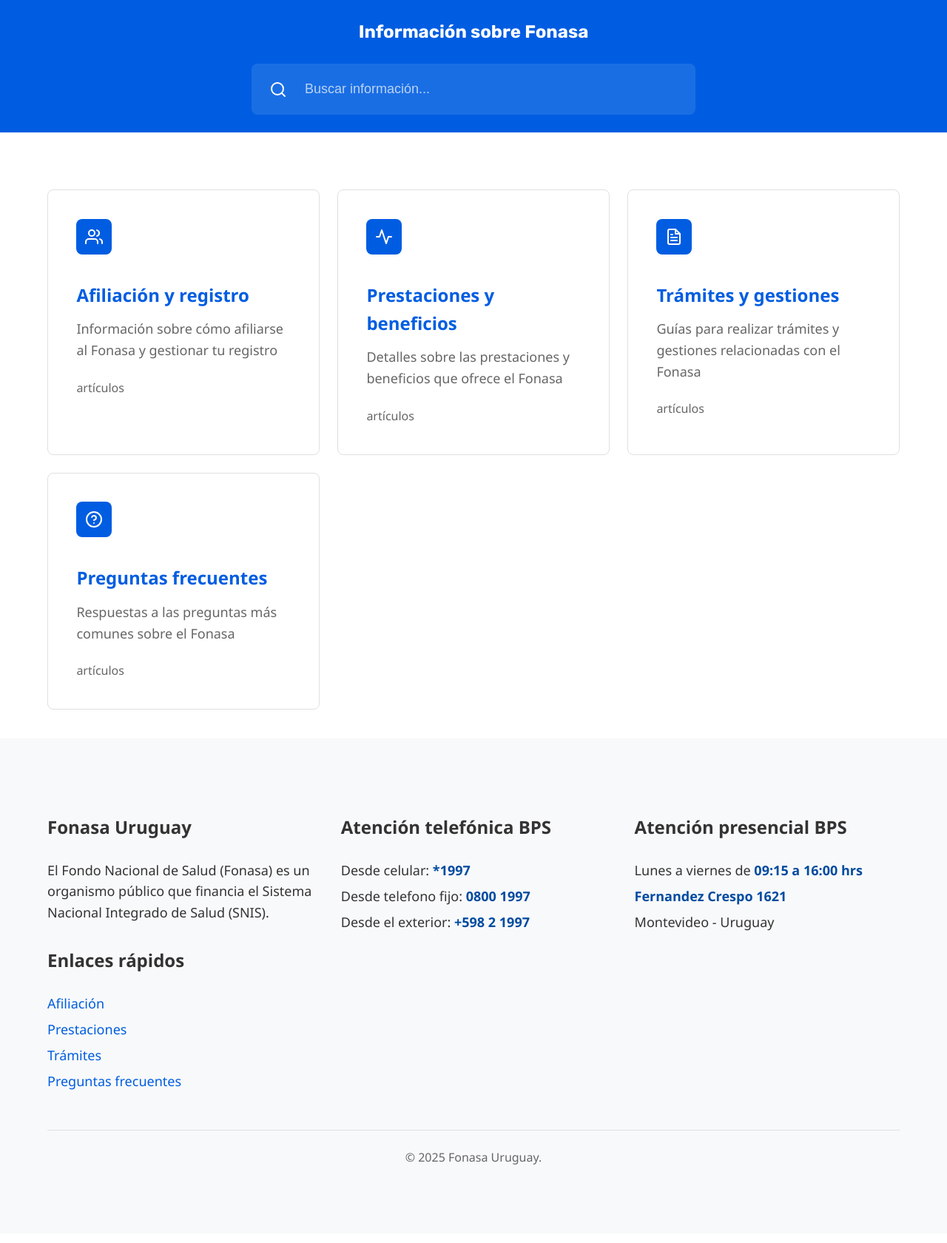
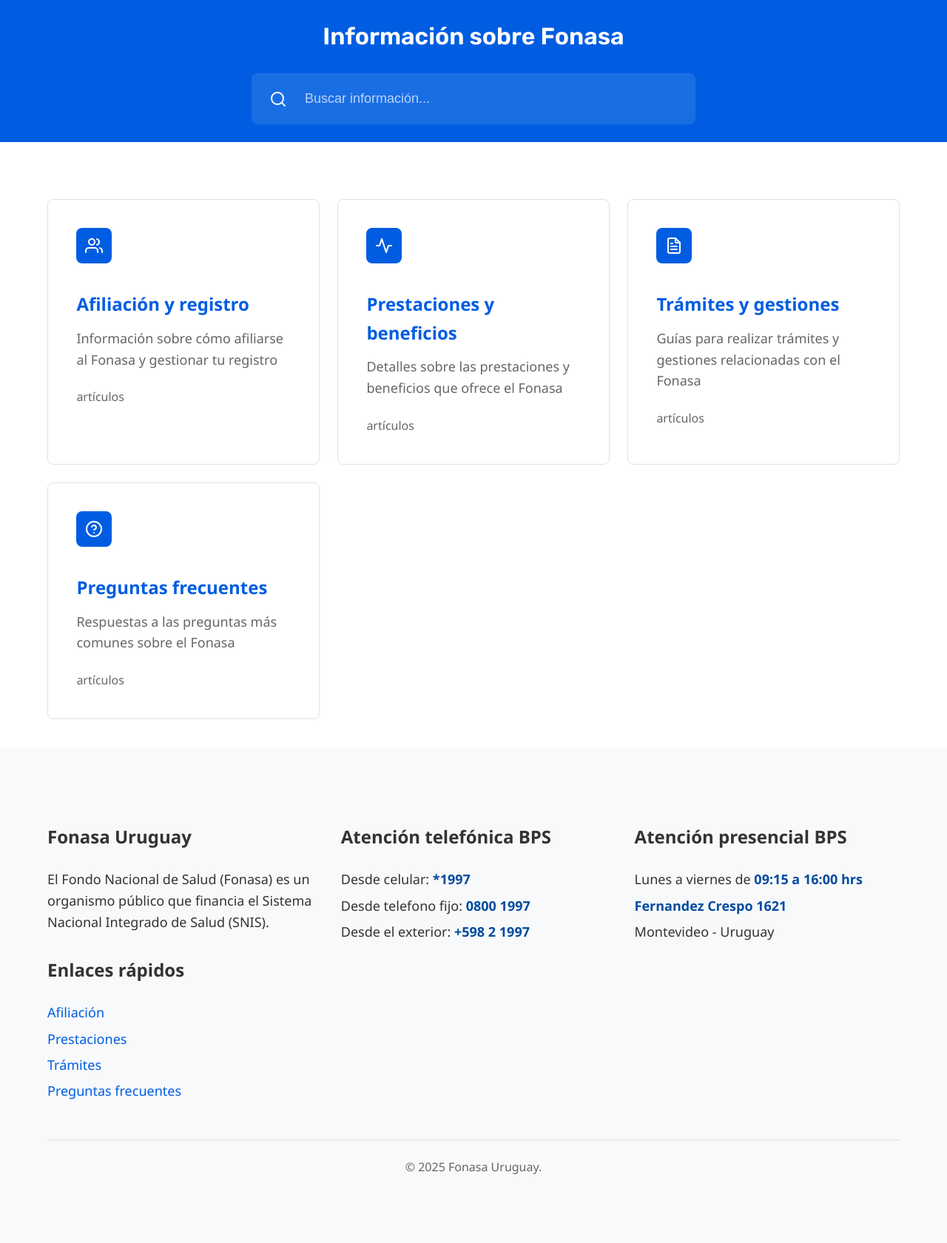
Before and after one commit to JoseAtel/fonasa.info, a Jekyll site: the page built from index.md, in a window 1280 px wide. Shown: the whole page at 74% size. Built offline with Jekyll 4.4.1, drawn with Linux system fonts in a browser that asks for light colours.

Commit message:
Update
header

```diff
--- a/_includes/header.html
+++ b/_includes/header.html
@@ -17,7 +17,6 @@
   <link rel="stylesheet" href="{{ '/assets/css/category-page.css' | relative_url }}">
   <meta name="robots" content="index, follow">
   <link rel="icon" type="image/svg+xml" href="/favicon.svg">
-
   <meta name="google-site-verification" content="WsD2GUb42TU5XxReqHY5frTl_Hz8nTto5LNhfZ4pPf0" />
     <!-- Additional preloads -->
     <link rel="preconnect" href="https://www.google-analytics.com" crossorigin>
@@ -27,8 +26,8 @@
 <header class="site-header">
     <div class="header-container">
       <div class="header-content">
-        <a href="{{ '/' | relative_url }}" class="logo">
-          <span>Información sobre Fonasa</span>
+        <a href="{{ '/' | relative_url }}">
+          <span class="logo">Información sobre Fonasa</span>
         </a>
       </div>
 
```
